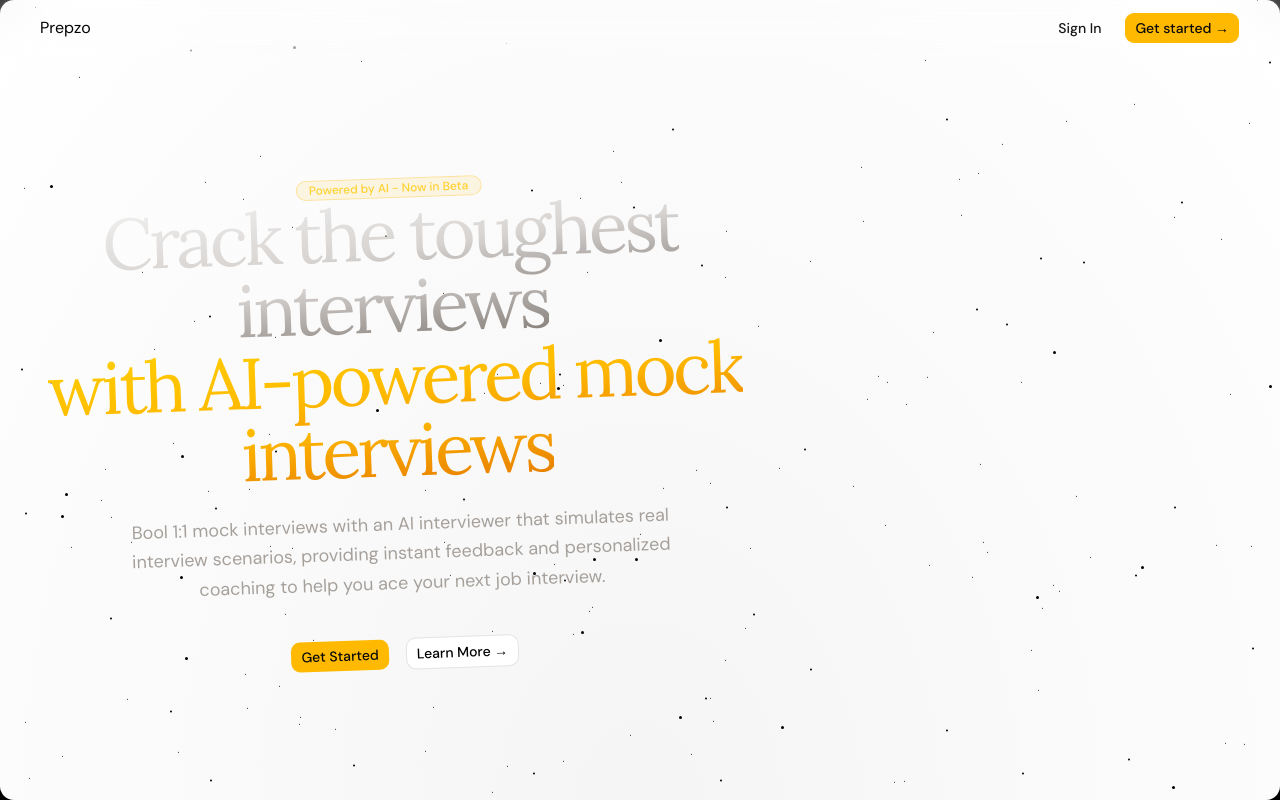
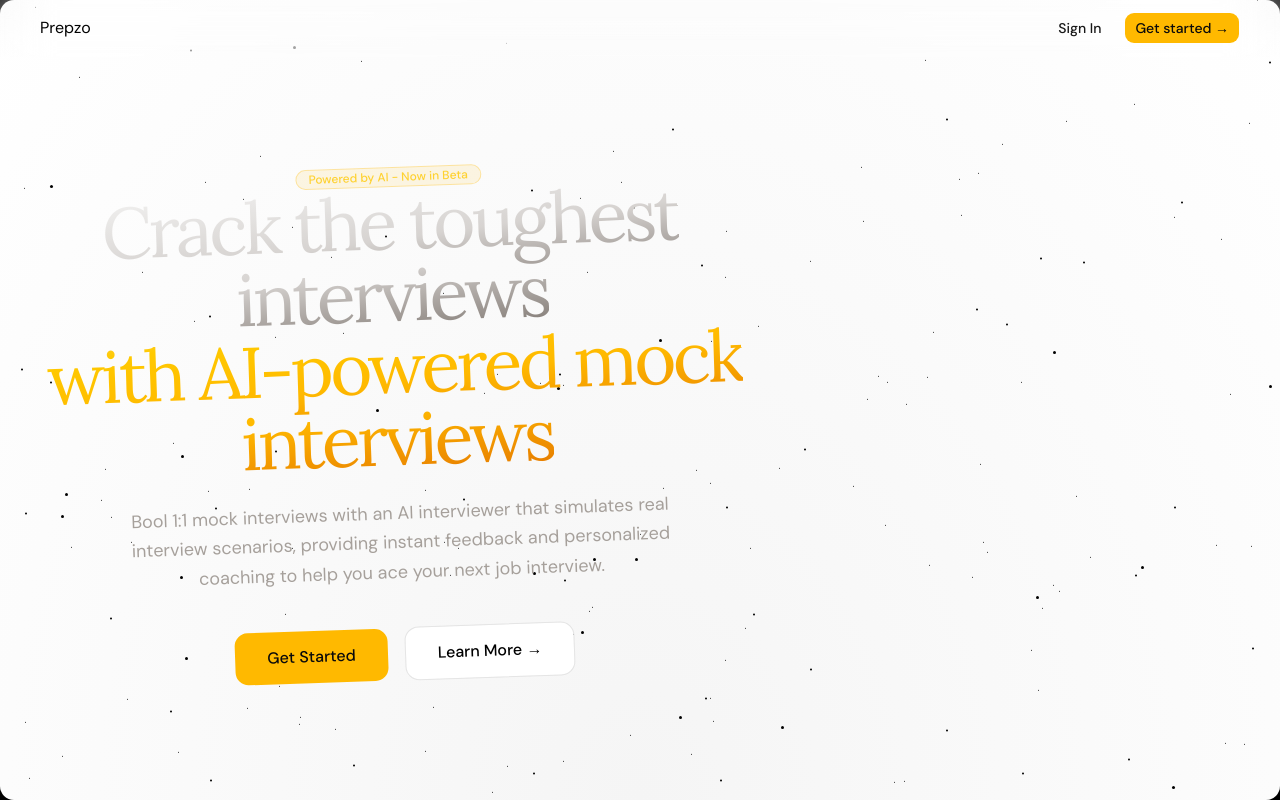
Before and after one commit to mdirfan-007/Prepzo, a Next.js app: page / in a window 1280 px wide. Built offline with nearby package versions, Linux system fonts and the light colour scheme; no server answers.

Commit message:
integrated shadcn UI on  landing page

```diff
--- a/app/page.jsx
+++ b/app/page.jsx
@@ -23,10 +23,10 @@ const page = () => {
           </p>
           <div className=" relative flex justify-center gap-2 sm:gap-4 mt-10 sm:w-auto">
              <Link href='/onboarding'>
-               <Button variant="gold">Get Started</Button>
+               <Button variant="gold" size="hero">Get Started</Button>
              </Link>
              <Link href='/explore'>
-               <Button variant="outline">Learn More → </Button>
+               <Button variant="outline" size="hero">Learn More → </Button>
              </Link>
           </div>
         </div>
--- a/components/ui/button.jsx
+++ b/components/ui/button.jsx
@@ -34,6 +34,7 @@ const buttonVariants = cva(
         "icon-sm":
           "size-7 rounded-[min(var(--radius-md),12px)] in-data-[slot=button-group]:rounded-lg",
         "icon-lg": "size-9",
+         hero: "px-6 sm:px-8 py-2 sm:py-3.5 text-base rounded-xl",
       },
     },
     defaultVariants: {
```
